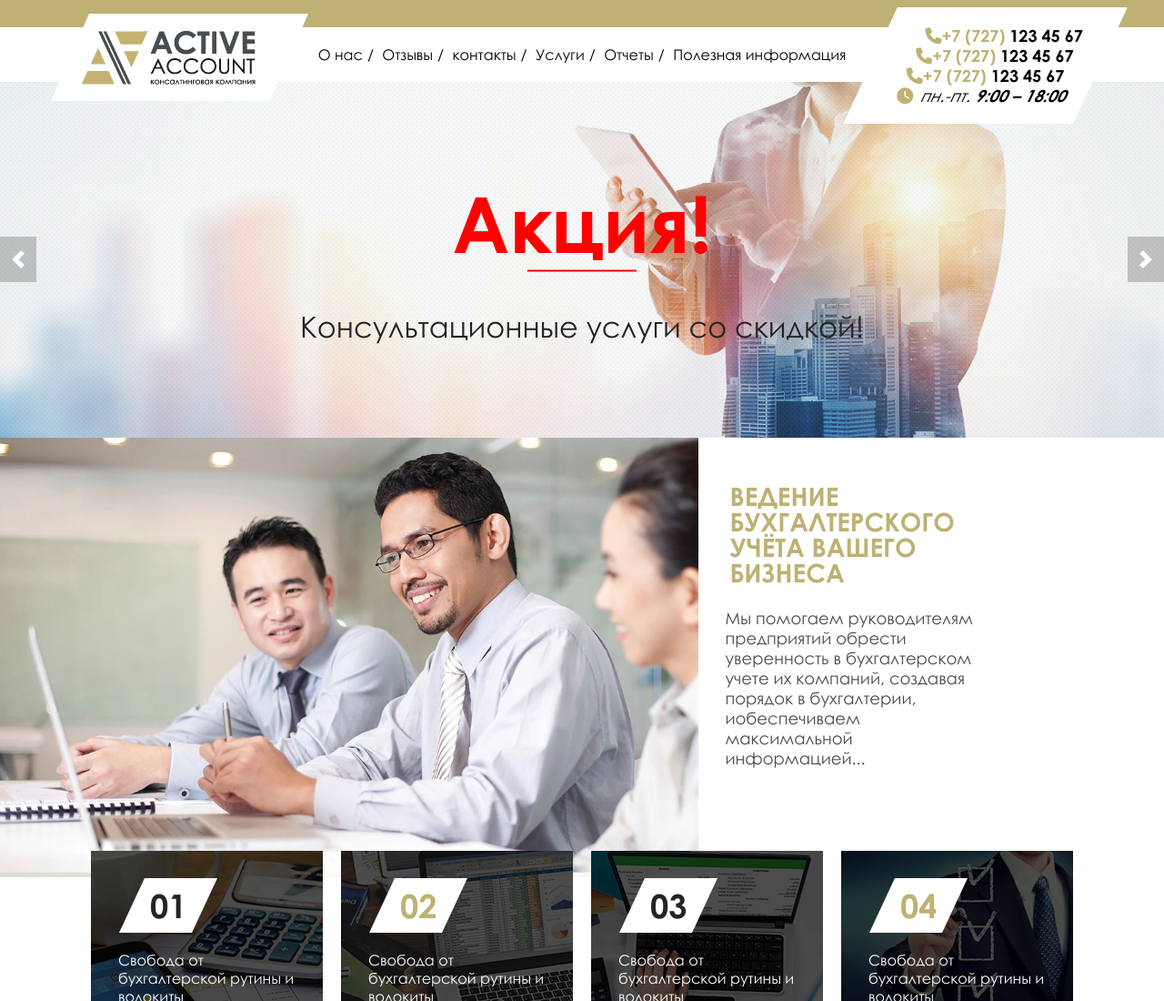
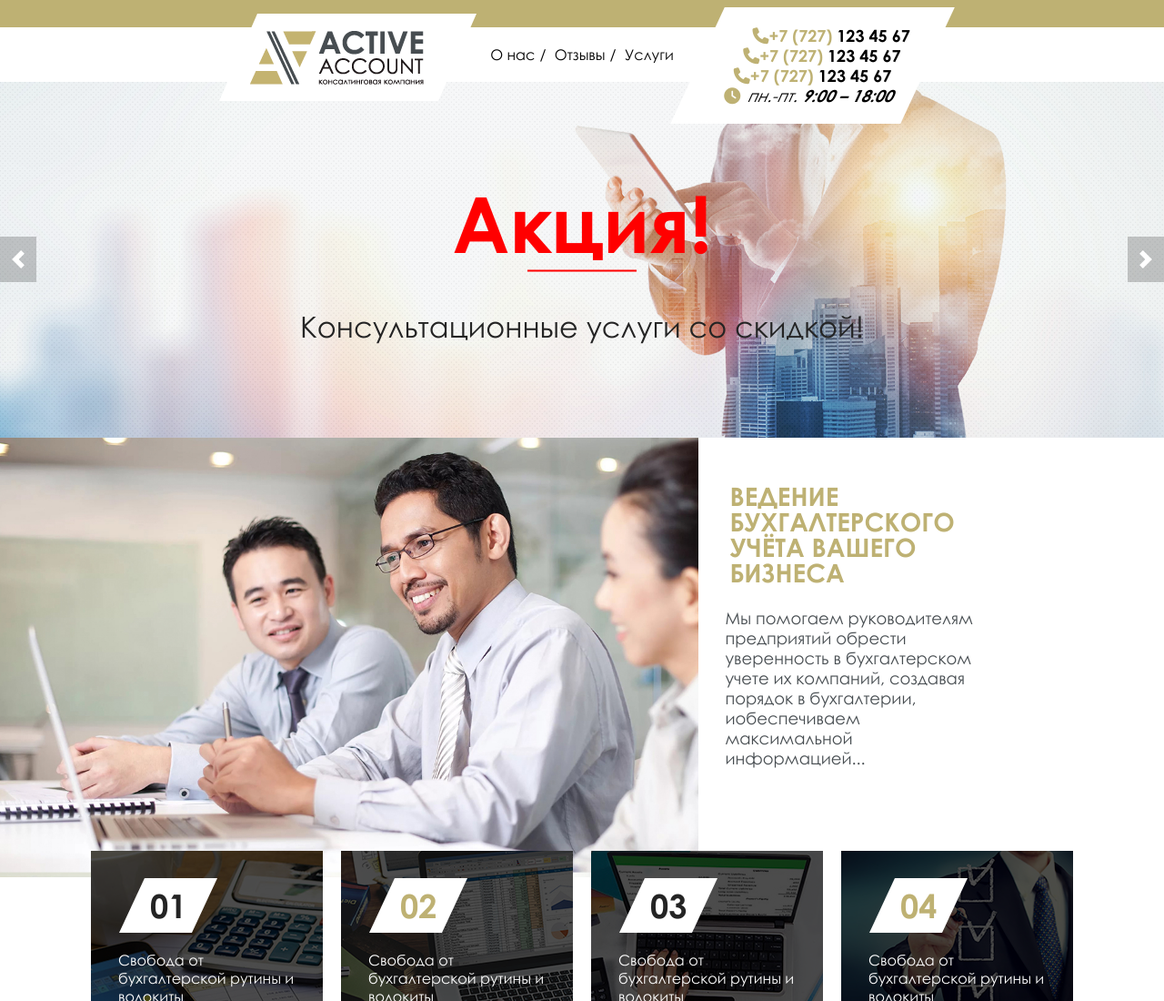
Before and after one commit to b1411/site, a plain HTML site: page index.html in a window 1280 px wide. Shown: the top 1100 px of the page at 91% size. Drawn offline with nearby package versions, Linux system fonts and the light colour scheme.

Commit message:
deleted unnecessary links in headers

```diff
--- a/index.html
+++ b/index.html
@@ -33,10 +33,7 @@
                     <ul class="navbar">
                         <li><a href="">О нас</a></li>
                         <li><a href="">Отзывы</a></li>
-                        <li><a href="">контакты</a></li>
                         <li><a href="">Услуги</a></li>
-                        <li><a href="">Отчеты</a></li>
-                        <li><a href="">Полезная информация</a></li>
                     </ul>
                 </nav>
 
@@ -373,7 +370,7 @@
                                 <input type="text" name="name" placeholder="Введите имя">
                             </div>
                             <div class="input_number input-wrap">
-                                <input type="tel" name="number" placeholder="+7(___) ___-__-__">
+                                <input type="tel" name="number" placeholder="+7(___) ___-__-__" data-phone-pattern>
                             </div>
                         </form>
             </div>
--- a/src/scss/style.scss
+++ b/src/scss/style.scss
@@ -68,7 +68,7 @@ header {
     position: absolute;
     display: block;
     top: -15px;
-    left: calc(50% - 585px);
+    left: calc(50% - 400px);
 
     a {
         img {
@@ -135,7 +135,7 @@ header {
     display: inline-block;
     position: absolute;
     top: -22px;
-    right: calc(50% - 570px);
+    right: calc(50% - 380px);
     background-color: #fff;
     transform: skew(-25deg);
     font-size: 18px;
@@ -411,8 +411,10 @@ header {
         font-size: 18px;
         text-decoration: none;
     }
+
     &:hover {
         background-color: $micro-color;
+
         a {
             color: #fff;
         }
@@ -657,8 +659,10 @@ footer {
         gap: 10px;
         transform: skew(-25deg);
     }
+
     .input-wrap {
         transform: skew(-25deg);
+
         input {
             width: 100%;
             border: 1px solid #444444;
@@ -689,6 +693,7 @@ footer {
             margin-bottom: 10px;
         }
     }
+
     .container-fluid {
         display: none;
     }
@@ -872,8 +877,9 @@ footer {
             width: 100%;
         }
     }
+
     .footer-cont {
-        flex-direction:  row;
+        flex-direction: row;
     }
 }
 
@@ -883,6 +889,7 @@ footer {
         h3 {
             font-size: 5vw;
         }
+
         p {
             font-size: 4vw;
         }
@@ -890,9 +897,11 @@ footer {
 
     .about-right {
         width: 100%;
+
         h1 {
             text-align: center;
         }
+
         p {
             text-align: center;
         }
@@ -903,6 +912,7 @@ footer {
             font-size: 10vw;
             margin-bottom: 10px;
         }
+
         p {
             font-size: 3vw;
         }
@@ -911,9 +921,11 @@ footer {
     .about-fill-img {
         display: none !important;
     }
+
     .for-cont ul {
         flex-direction: column;
         padding-bottom: 0;
+
         li {
             &::before {
                 display: inline-block;
@@ -922,15 +934,18 @@ footer {
             }
         }
     }
+
     .footer-cont {
-        flex-direction:  column;
+        flex-direction: column;
     }
 
     .footer-elem {
         transform: skew(0deg);
+
         div ul li {
             transform: skew(0deg);
         }
+
         div h3 {
             transform: skew(0deg);
         }
@@ -942,6 +957,7 @@ footer {
     .row {
         margin-left: calc(33% - 255px);
     }
+
     .elem {
         width: 33%;
     }
```
Also changed, not shown: src/css/style.css, 1 other file.
